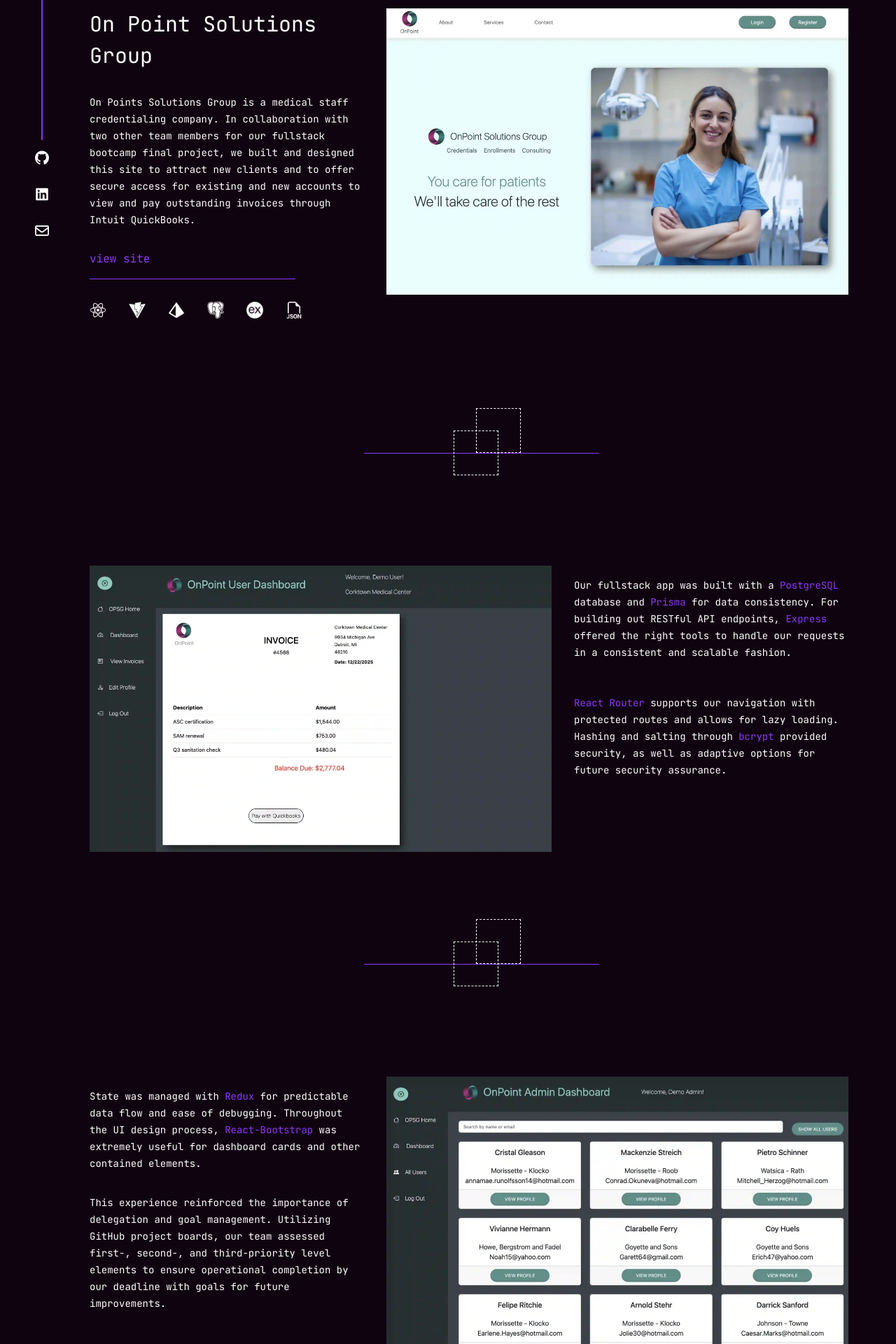
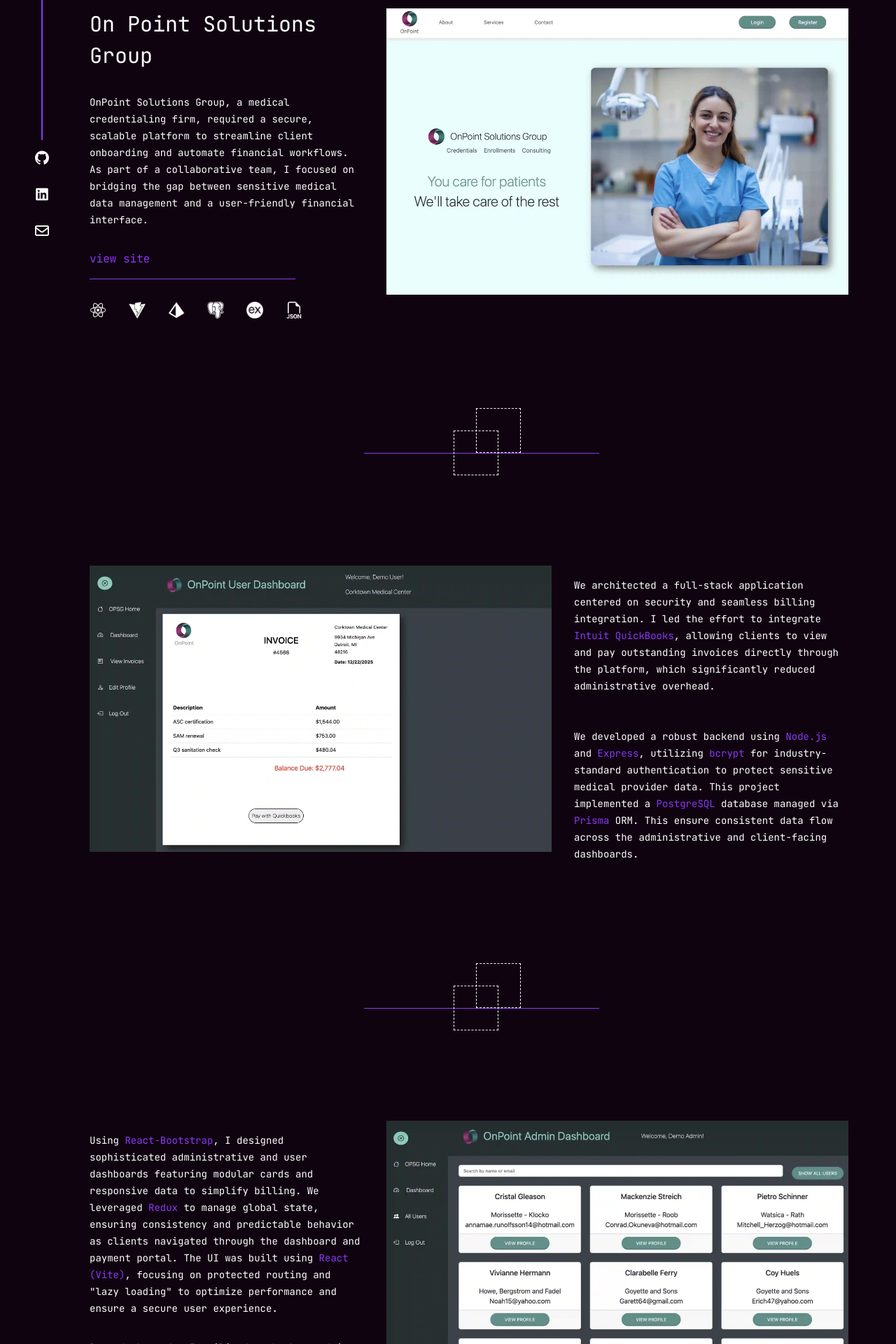
Before and after one commit to HeatherD2025/Personal_Website, a React (Vite) app: page /OPSGProjectDetail in a window 1280 px wide. Shown: the part 180-2100 px from the top of the page at 70% size. Built offline with nearby package versions, Linux system fonts and the light colour scheme.

Commit message:
about me and OPSG desc. revisions to bridge gap into sales engineer and solutions consultant roles

```diff
--- a/src/components/About.jsx
+++ b/src/components/About.jsx
@@ -31,18 +31,15 @@ export default function About() {
 
           <div className="about-paragraph-wrapper">
             <div className="about-paragraph">
-              I was a curious kid-passionate about technology and science, with
-              a knack for visualizing functionality and aesthetics. Naturally
-              inquisitive and excited to understand cause-and-effect processes,
-              I've always had a persistent drive to learn something new.
+              I was a curious kid—passionate about technology and science, with a knack for visualizing
+              both functionality and aesthetics. That persistent drive to understand cause-and-effect
+              processes eventually led me to a successful 11-year career in leadership and operations.
               <div className="paragraph-spacer"></div>
-              After 12+ years leading teams and coordinating events, I was
-              craving a new challenge, so I made the leap into web development
-              through an immersive Fullstack Academy bootcamp. Now, as a
-              full-stack developer with a background in design, operations, and
-              hospitality, I'm focused on building user-first applications with
-              responsive design. Ready to join a new team helping create the
-              extraordinary!
+              After mastering an intensive full-stack development program, I now bridge the gap between
+              complex software and business value. By combining my experience in sales strategy with a
+              modern technical toolkit, I translate sophisticated code into clear solutions. Whether as
+              a Sales Engineer or Solutions Consultant, I am ready to help a forward-thinking team build
+              and sell the extraordinary!
             </div>
 
             <div className="paragraph-spacer"></div>
--- a/src/pages/OPSGProjectDetail.jsx
+++ b/src/pages/OPSGProjectDetail.jsx
@@ -30,12 +30,10 @@ export default function OPSGProjectDetail() {
               <div className="project-title2">On Point Solutions Group</div>
 
               <div className="project-description2">
-                On Points Solutions Group is a medical staff credentialing
-                company. In collaboration with two other team members for our
-                fullstack bootcamp final project, we built and designed this
-                site to attract new clients and to offer secure access for
-                existing and new accounts to view and pay outstanding invoices
-                through Intuit QuickBooks.
+                OnPoint Solutions Group, a medical credentialing firm, required a secure,
+                scalable platform to streamline client onboarding and automate financial
+                workflows. As part of a collaborative team, I focused on bridging the gap
+                between sensitive medical data management and a user-friendly financial interface.
               </div>
 
               <a
@@ -92,22 +90,36 @@ export default function OPSGProjectDetail() {
 
             <div className="project-description-wrapper">
               <div className="project-description3">
-                Our fullstack app was built with a{" "}
+              We architected a full-stack application centered on security and
+              seamless billing integration. I led the effort to integrate
+              <span className="emphasized-text"> Intuit QuickBooks</span>,
+              allowing clients to view and pay outstanding invoices directly through
+              the platform, which significantly reduced administrative overhead.
+                {/* Our fullstack app was built with a{" "}
                 <span className="emphasized-text">PostgreSQL</span> database and{" "}
                 <span className="emphasized-text">Prisma</span> for data
                 consistency. For building out RESTful API endpoints,{" "}
                 <span className="emphasized-text">Express</span> offered the
                 right tools to handle our requests in a consistent and scalable
-                fashion.
+                fashion. */}
               </div>
 
               <div className="project-description4">
-                <span className="emphasized-text">React Router</span> supports
+                We developed a robust backend using
+                <span className="emphasized-text"> Node.js</span> and
+                <span className="emphasized-text"> Express</span>, utilizing
+                <span className="emphasized-text"> bcrypt </span>
+                for industry-standard authentication to protect sensitive medical provider data.
+                This project implemented a
+                <span className="emphasized-text"> PostgreSQL</span> database managed via
+                <span className="emphasized-text"> Prisma</span> ORM. This ensure consistent
+                data flow across the administrative and client-facing dashboards.
+                {/* <span className="emphasized-text">React Router</span> supports
                 our navigation with protected routes and allows for lazy
                 loading. Hashing and salting through{" "}
                 <span className="emphasized-text">bcrypt</span> provided
                 security, as well as adaptive options for future security
-                assurance.
+                assurance. */}
                 <div className="paragraph-spacer"></div>
               </div>
             </div>
@@ -121,21 +133,22 @@ export default function OPSGProjectDetail() {
 
             <div className="project-description-wrapper2">
               <div className="project-description5">
-                State was managed with{" "}
-                <span className="emphasized-text">Redux</span> for predictable
-                data flow and ease of debugging. Throughout the UI design
-                process,{" "}
-                <span className="emphasized-text">React-Bootstrap</span> was
-                extremely useful for dashboard cards and other contained
-                elements.
+                Using <span className="emphasized-text">React-Bootstrap</span>,
+                 I designed sophisticated administrative and user dashboards featuring
+                 modular cards and responsive data to simplify billing.
+                 We leveraged <span className="emphasized-text">Redux </span>
+                  to manage global state, ensuring consistency
+                  and predictable behavior as clients navigated through the dashboard and payment portal.
+                The UI was built using
+                <span className="emphasized-text"> React (Vite)</span>, focusing on protected
+                routing and "lazy loading" to optimize performance and ensure a secure user experience.
               </div>
 
               <div className="project-description6">
-                This experience reinforced the importance of delegation and goal
-                management. Utilizing GitHub project boards, our team assessed
-                first-, second-, and third-priority level elements to ensure
-                operational completion by our deadline with goals for future
-                improvements.
+                Beyond the code, I utilized my background in operations to manage
+                our GitHub project boards, prioritizing features to meet strict deadlines.
+                This role reinforced my ability to lead technical teams while remaining
+                focused on the end-user’s need for a stable, secure, and intuitive product.
               </div>
             </div>
 
```
